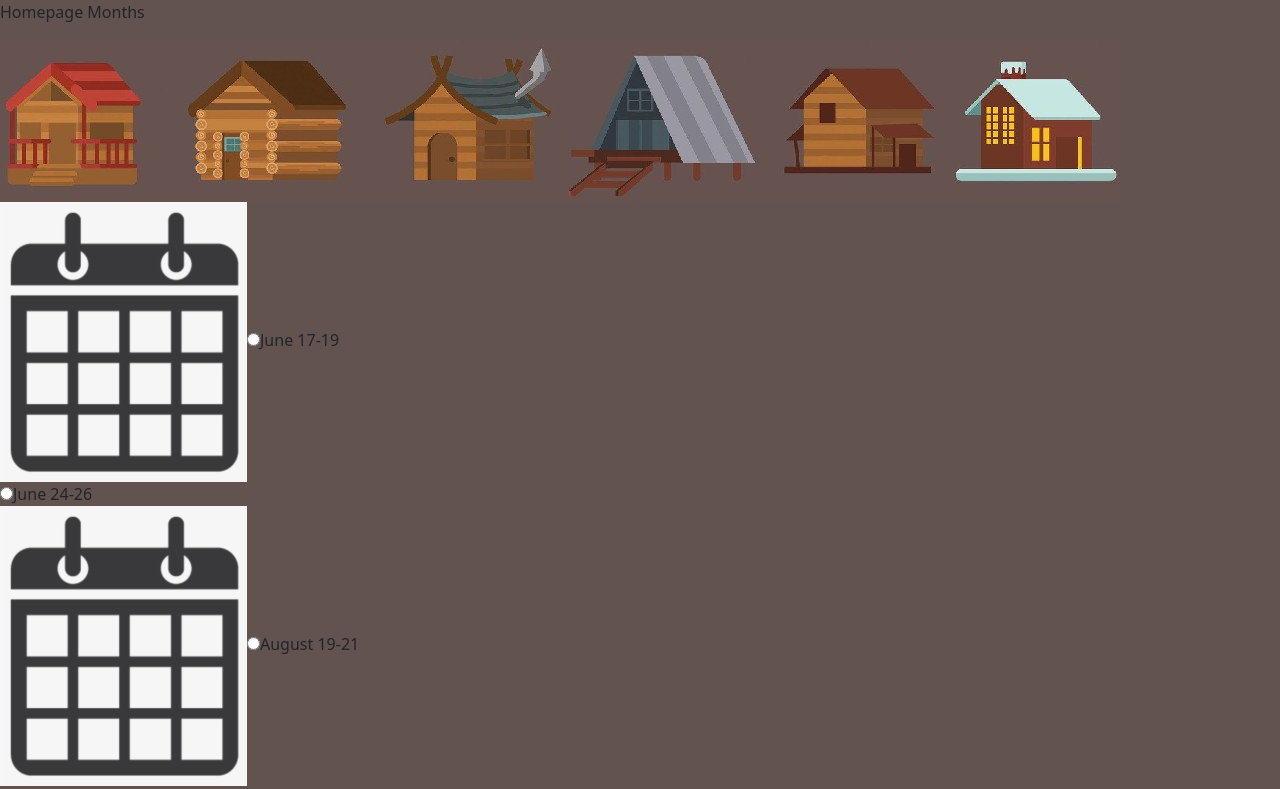
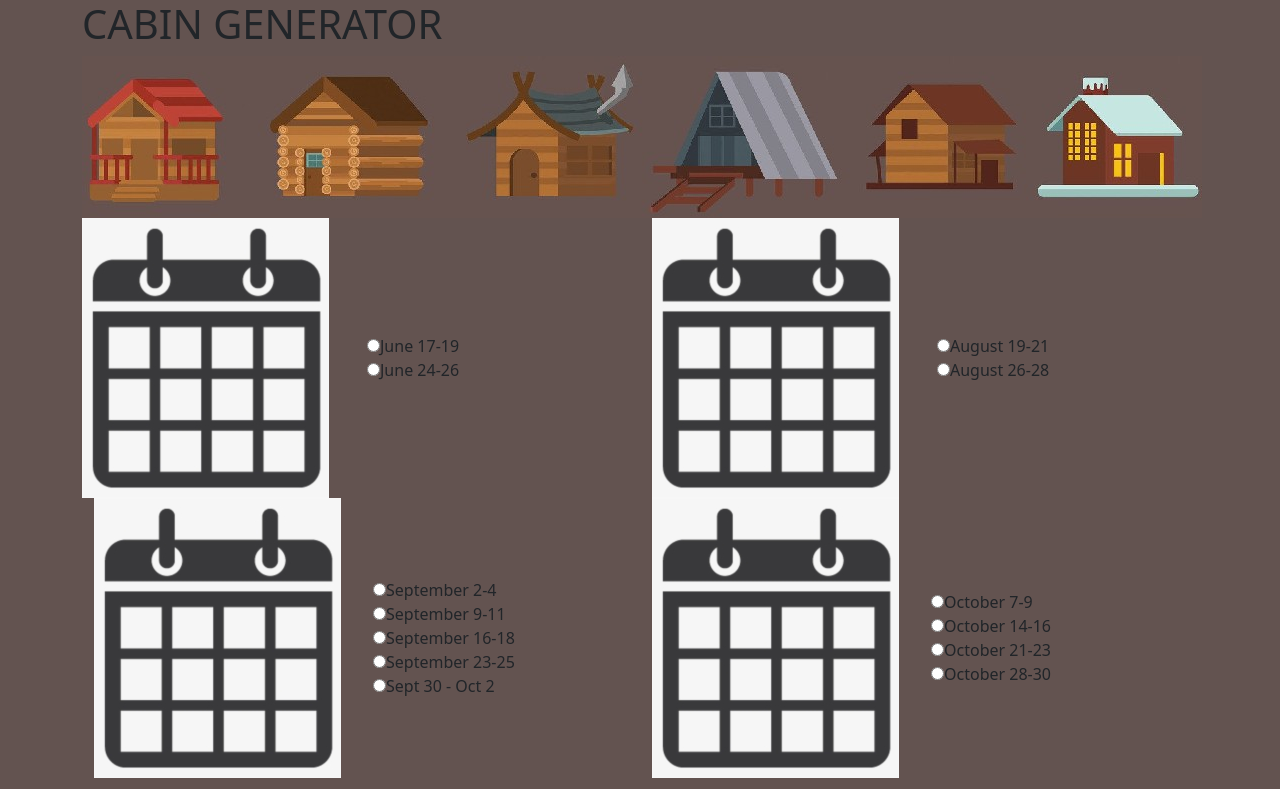
Before and after one commit to cynthem/Cabin-Generator, a React (Create React App) app: page / in a window 1280 px wide. Shown: the top 789 px of the page. Built offline with nearby package versions, Linux system fonts and the light colour scheme.

Commit message:
Added Bootstrap rows and columns

```diff
--- a/src/components/choices/weekendChoice.js
+++ b/src/components/choices/weekendChoice.js
@@ -5,11 +5,18 @@ import calendar from '../../resources/calendar.png';
 
 export default function WeekendChoice({ weekend, handleWeekendChange }) {
     return (
-        <div>
-            <p>Homepage Months</p>
-            <img src={cabinsIcon} alt="Row of various cabin styles"/>
-            <div>
+        <div className="container">
+            <div className="row justify-content-center">
+                <div className="col">
+                    <h1>CABIN GENERATOR</h1>
+                    <img src={cabinsIcon} alt="Row of cabins in various styles"/>
+                </div>
+            </div>
+            <div className="row align-items-center justify-content-center">
+                <div className="col">
                     <img src={calendar} alt="June calendar" />
+                </div>
+                <div className="col">
                     <input
                         type="radio"
                         name="date-selection"
@@ -29,8 +36,11 @@ export default function WeekendChoice({ weekend, handleWeekendChange }) {
                         onChange={handleWeekendChange}
                     />
                     <label htmlFor="june24">June 24-26</label>
-                <br/>
+                </div>
+                <div className="col">
                     <img src={calendar} alt="August calendar" />
+                </div>
+                <div className="col">
                     <input
                         type="radio"
                         name="date-selection"
@@ -50,8 +60,12 @@ export default function WeekendChoice({ weekend, handleWeekendChange }) {
                         onChange={handleWeekendChange}
                     />
                     <label htmlFor="aug26">August 26-28</label>
-                <br/>
+                </div>
+            <div className="row align-items-center justify-content-center">
+                <div className="col">
                     <img src={calendar} alt="September calendar" />
+                </div>
+                <div className="col">
                     <input
                         type="radio"
                         name="date-selection"
@@ -101,8 +115,11 @@ export default function WeekendChoice({ weekend, handleWeekendChange }) {
                         onChange={handleWeekendChange}
                     />
                     <label htmlFor="sept30">Sept 30 - Oct 2</label>
-                <br/>
+                </div>
+                <div className="col">
                     <img src={calendar} alt="October calendar" />
+                </div>
+                <div className="col">
                     <input
                         type="radio"
                         name="date-selection"
@@ -143,8 +160,12 @@ export default function WeekendChoice({ weekend, handleWeekendChange }) {
                     />
                     <label htmlFor="oct28">October 28-30</label>
                 </div>
-            <div>
+            </div>
+            </div>
+            <div className="row">
+                <div className="col">
                     {weekend && <RegionLink />}
+                </div>
             </div>
         </div>
     )
```
Lines whose indentation alone changed are shown as unchanged.
